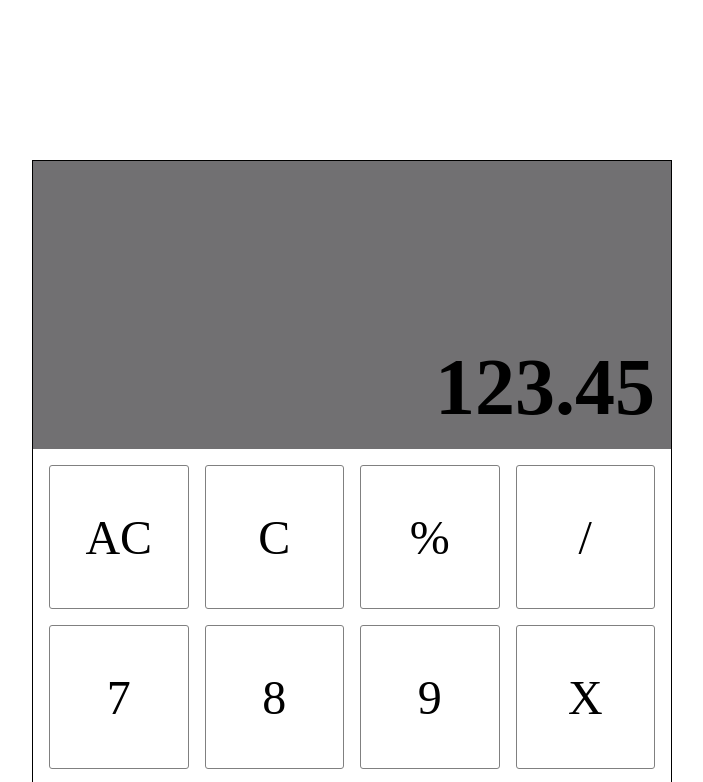
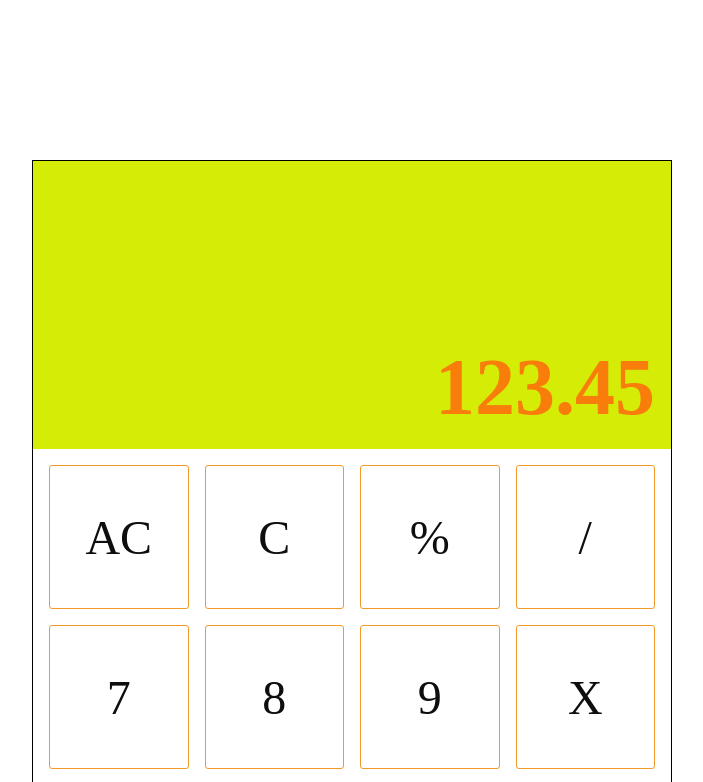
Before and after one commit to Javit1766/Calculadora-2025, a plain HTML site: page index.html in a window 1280 px wide. Shown: the top 782 px of the page, without its empty margins (288-991 px from the left). Drawn offline with Linux system fonts and the light colour scheme.

Commit message:
Nuevo diseno Calculadora Javi

```diff
--- a/views/pantallaViews.css
+++ b/views/pantallaViews.css
@@ -1,8 +1,8 @@
 .pantalla {
     height: 18rem;
-    background-color: rgb(113, 112, 114);
+    background-color: rgb(213, 236, 7);
     padding: 1rem;
-
+    color: rgb(248, 125, 11);
     font-size: 5rem;
     font-weight: 600;
 
--- a/views/tecladoViews.css
+++ b/views/tecladoViews.css
@@ -9,9 +9,9 @@
 }
 
 .teclas {
-
+    color: rgb(13, 14, 13);
     font-size: 3rem;
-    border: 1px solid gray;
+    border: 1px solid rgb(241, 154, 39);
     border-radius: 3px;
 
     display: flex;
@@ -20,7 +20,7 @@
     cursor: pointer;
 }
 .teclas:hover{
-    background-color: blueviolet;
+    background-color: #f1a90e;
 }
 
 .tecla-0 {
```
